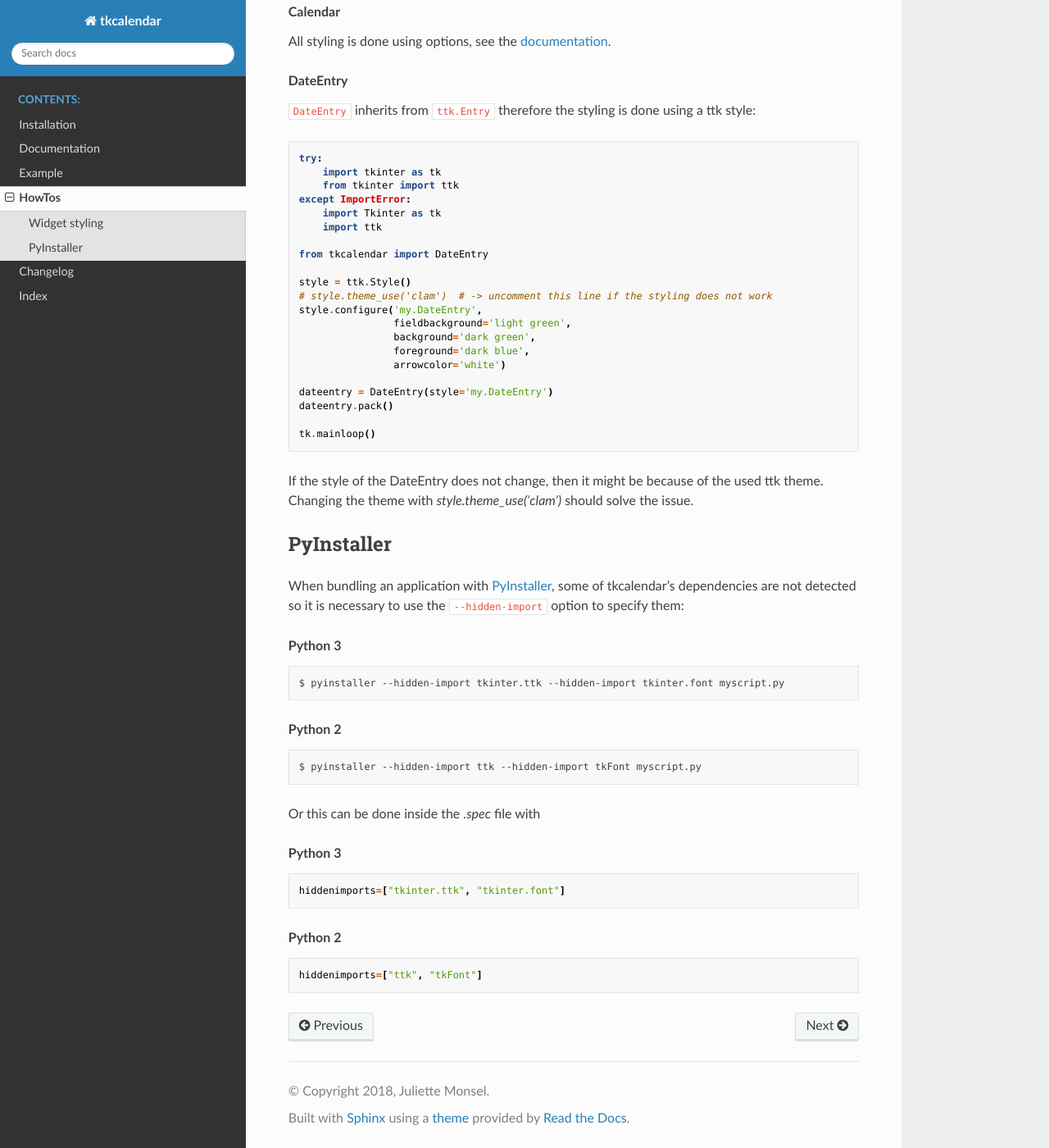
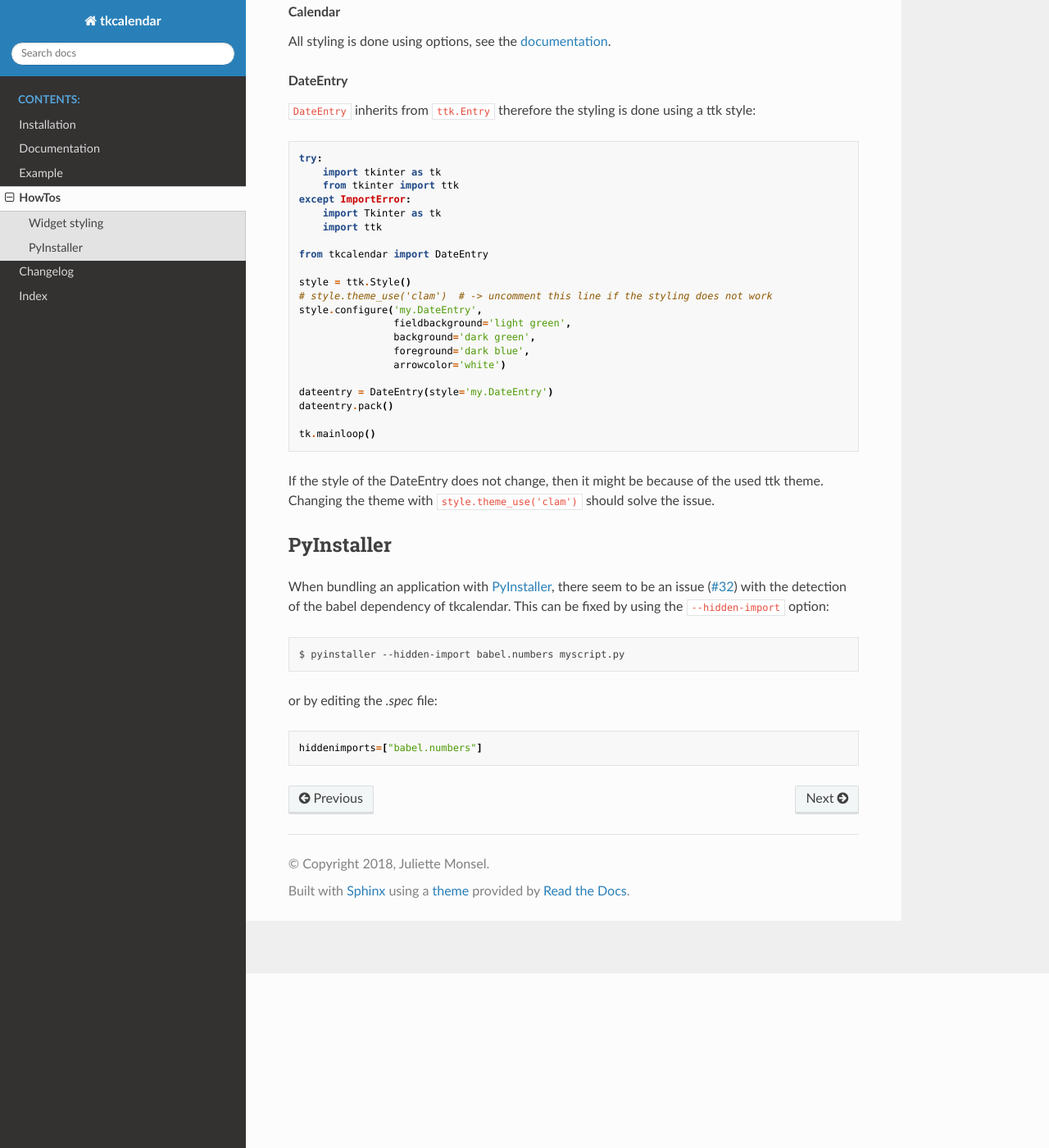
Before and after one commit to j4321/tkcalendar, a Sphinx documentation site: the page built from docs/howtos.rst, in a window 1280 px wide and 1400 px high, scrolled down 213 px. Shown: the whole window at 82% size. Built offline with Sphinx 7.4.7 and the Read the Docs theme 2.0.0, drawn with Linux system fonts in a browser that asks for light colours.

Commit message:
Fix PyInstaller howto

```diff
--- a/docs/howtos.rst
+++ b/docs/howtos.rst
@@ -38,38 +38,25 @@
     tk.mainloop()
 
 If the style of the DateEntry does not change, then it might be because of the
-used ttk theme. Changing the theme with `style.theme_use('clam')` should solve
+used ttk theme. Changing the theme with ``style.theme_use('clam')`` should solve
 the issue.
 
 PyInstaller
 -----------
 
 When bundling an application with `PyInstaller <http://www.pyinstaller.org/>`_,
-some of tkcalendar's dependencies are not detected so it is necessary to use
-the ``--hidden-import`` option to specify them:
-
-.. rubric:: Python 3
+there seem to be an issue (`#32 <https://github.com/j4321/tkcalendar/issues/32>`_)
+with the detection of the babel dependency of tkcalendar.
+This can be fixed by using the ``--hidden-import`` option:
 
 ::
 
-    $ pyinstaller --hidden-import tkinter.ttk --hidden-import tkinter.font myscript.py
+    $ pyinstaller --hidden-import babel.numbers myscript.py
 
-.. rubric:: Python 2
+
+or by editing the *.spec* file:
+
 
 ::
 
-    $ pyinstaller --hidden-import ttk --hidden-import tkFont myscript.py
-
-Or this can be done inside the *.spec* file with
-
-.. rubric:: Python 3
-
-::
-
-    hiddenimports=["tkinter.ttk", "tkinter.font"]
-
-.. rubric:: Python 2
-
-::
-
-    hiddenimports=["ttk", "tkFont"]
+    hiddenimports=["babel.numbers"]
```
